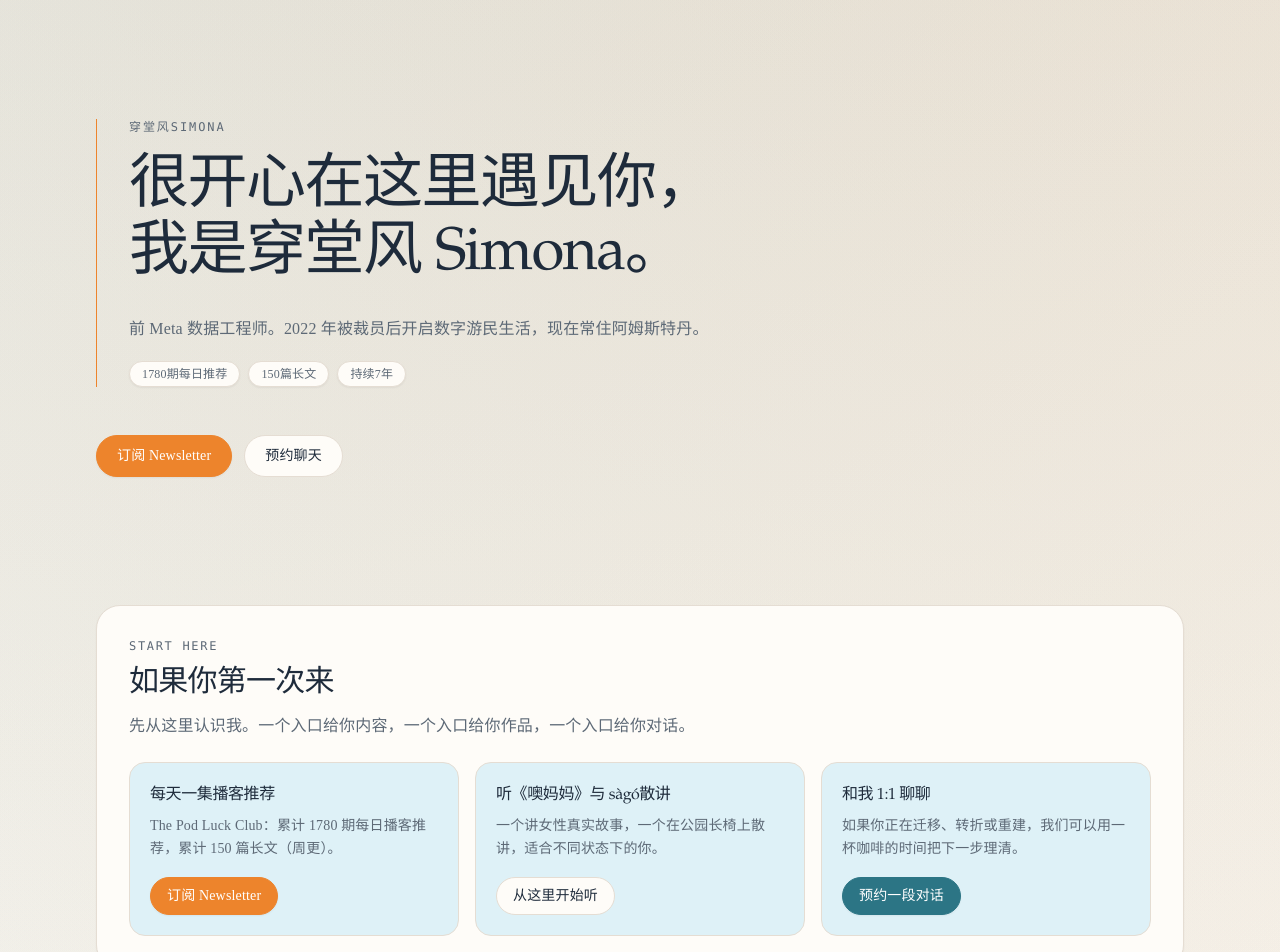
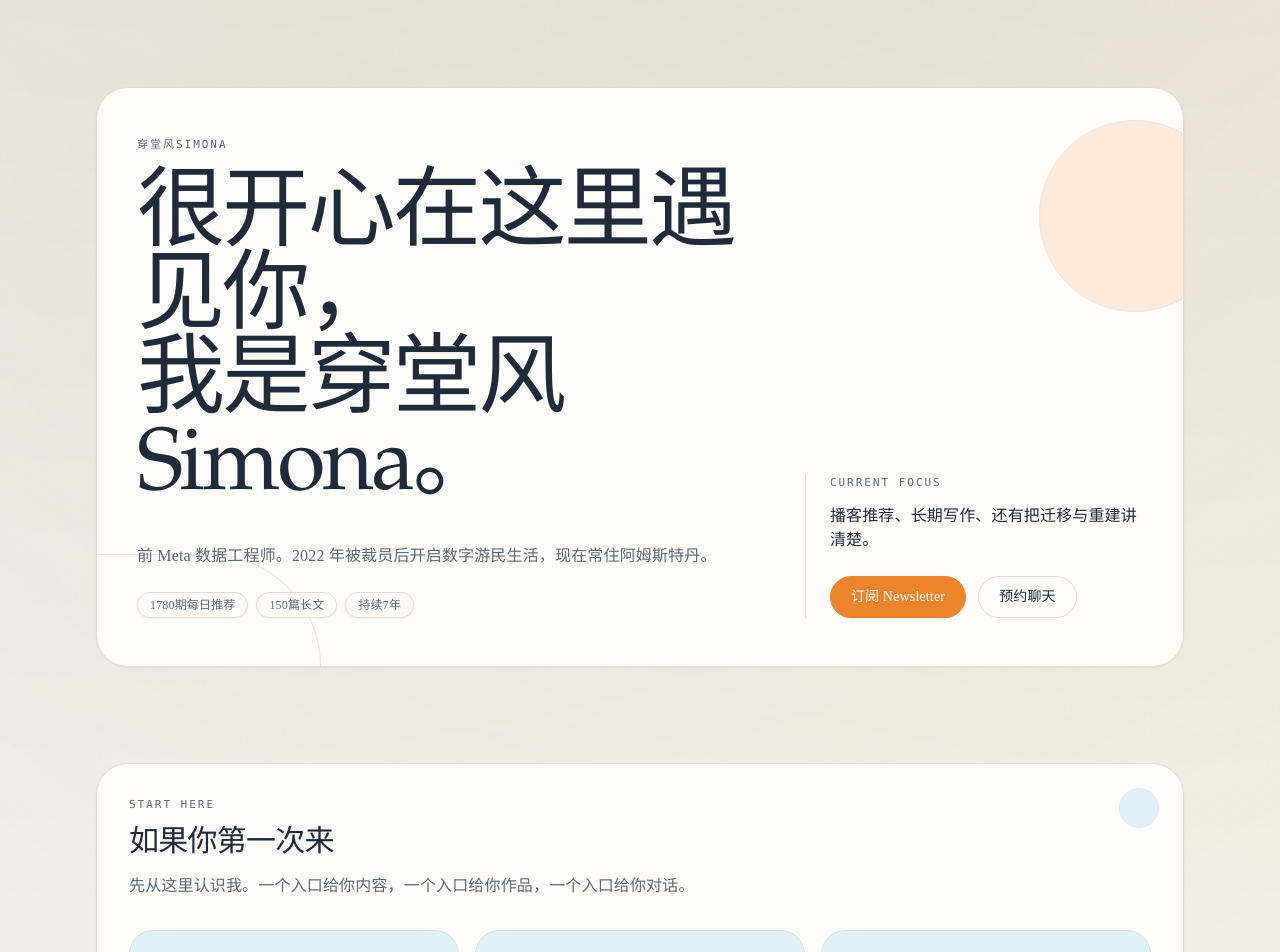
Before and after one commit to bluebluegrass/simona, a Next.js app: page / in a window 1280 px wide. Shown: the part 80-1032 px from the top of the page. Built offline with nearby package versions, Linux system fonts and the light colour scheme.

Commit message:
Give homepage a bolder editorial cover treatment

```diff
--- a/app/globals.css
+++ b/app/globals.css
@@ -68,6 +68,14 @@ a:hover {
   .btn-secondary {
     @apply rounded-full border border-border bg-card px-5 py-2.5 text-sm text-ink no-underline transition-[background-color,border-color,transform,box-shadow] hover:-translate-y-0.5 hover:bg-surface hover:no-underline hover:shadow-sm focus-visible:outline-none;
   }
+
+  .editorial-panel {
+    @apply relative overflow-hidden rounded-[2rem] border border-border bg-card shadow-sm;
+  }
+
+  .editorial-kicker {
+    @apply font-mono text-[11px] uppercase tracking-[0.18em] text-muted;
+  }
 }
 
 h1,
@@ -80,3 +88,21 @@ h3 {
 ::selection {
   background: color-mix(in srgb, var(--color-podluck) 24%, white);
 }
+
+.grain-overlay {
+  position: relative;
+}
+
+.grain-overlay::before {
+  content: "";
+  position: absolute;
+  inset: 0;
+  pointer-events: none;
+  opacity: 0.12;
+  background-image:
+    radial-gradient(circle at 20% 20%, rgba(0, 0, 0, 0.05) 0.5px, transparent 0.8px),
+    radial-gradient(circle at 80% 35%, rgba(0, 0, 0, 0.04) 0.5px, transparent 0.8px),
+    radial-gradient(circle at 40% 80%, rgba(0, 0, 0, 0.04) 0.5px, transparent 0.8px);
+  background-size: 18px 18px, 24px 24px, 20px 20px;
+  mix-blend-mode: multiply;
+}
--- a/app/page.tsx
+++ b/app/page.tsx
@@ -32,14 +32,21 @@ export default function HomePage() {
       <Hero />
       <section className="pb-8 md:pb-12">
         <div className="mx-auto max-w-6xl px-5 md:px-8">
-          <article className="rounded-3xl border border-border bg-card p-6 md:p-8 shadow-sm">
-            <p className="font-mono text-xs uppercase tracking-[0.14em] text-muted">Start Here</p>
+          <article className="editorial-panel bg-card px-6 py-7 md:px-8 md:py-8">
+            <div
+              aria-hidden="true"
+              className="absolute right-6 top-6 h-10 w-10 rounded-full border border-accent/30 bg-accent-soft"
+            />
+            <p className="editorial-kicker relative z-10">Start Here</p>
             <h2 className="mt-3 text-2xl font-medium tracking-tight text-ink md:text-3xl">{helpHub.title}</h2>
             <p className="mt-3 max-w-3xl text-sm leading-relaxed text-muted md:text-base">{helpHub.intro}</p>
 
-            <div className="mt-6 grid gap-4 md:grid-cols-3">
+            <div className="mt-8 grid gap-4 md:grid-cols-3">
               {helpHub.items.map((item) => (
-                <article key={item.title} className="rounded-2xl border border-border bg-accent-soft p-5 transition-shadow hover:shadow-sm">
+                <article
+                  key={item.title}
+                  className="rounded-[1.5rem] border border-border bg-accent-soft p-5 transition-[transform,box-shadow,background-color] hover:-translate-y-1 hover:shadow-md"
+                >
                   <h3 className="text-base font-medium tracking-tight text-ink">{item.title}</h3>
                   <p className="mt-2 text-sm leading-relaxed text-muted">{item.description}</p>
                   <a
@@ -62,10 +69,10 @@ export default function HomePage() {
       {featuredIssue ? (
         <section className="pb-8 md:pb-12">
           <div className="mx-auto max-w-6xl px-5 md:px-8">
-            <article className="rounded-3xl border border-border bg-podluck-soft p-6 md:p-8 shadow-sm">
+            <article className="editorial-panel bg-podluck-soft px-6 py-7 md:px-8 md:py-8">
               <div className="grid gap-6 md:grid-cols-[1.2fr_0.8fr] md:items-start">
                 <div>
-                  <p className="font-mono text-xs uppercase tracking-[0.14em] text-muted">Newsletter</p>
+                  <p className="editorial-kicker">Newsletter</p>
                   <h2 className="mt-3 text-2xl font-medium tracking-tight text-ink md:text-3xl">{newsletter.homepagePitch.title}</h2>
                   <p className="mt-3 max-w-3xl text-sm leading-relaxed text-muted md:text-base">{newsletter.homepagePitch.description}</p>
                   <p className="mt-4 text-sm text-ink">{newsletter.homepagePitch.proof}</p>
@@ -83,7 +90,7 @@ export default function HomePage() {
                     </a>
                   </div>
                 </div>
-                <article className="rounded-2xl border border-border bg-card p-5">
+                <article className="rounded-[1.5rem] border border-border bg-card p-5 shadow-sm">
                   <p className="text-xs text-muted">{toDateLabel(featuredIssue.date)}</p>
                   <h3 className="mt-2 text-base font-medium text-ink">{featuredIssue.title}</h3>
                   <p className="mt-2 text-sm leading-relaxed text-muted [display:-webkit-box] [-webkit-box-orient:vertical] [-webkit-line-clamp:3] overflow-hidden">
@@ -98,8 +105,8 @@ export default function HomePage() {
 
       <section className="pb-8 md:pb-12">
         <div className="mx-auto max-w-6xl px-5 md:px-8">
-          <article className="rounded-3xl border border-border bg-card p-6 md:p-8 shadow-sm">
-            <p className="font-mono text-xs uppercase tracking-[0.14em] text-muted">By Topic</p>
+          <article className="editorial-panel bg-card px-6 py-7 md:px-8 md:py-8">
+            <p className="editorial-kicker">By Topic</p>
             <h2 className="mt-3 text-2xl font-medium tracking-tight text-ink md:text-3xl">{homeExplore.title}</h2>
             <p className="mt-3 text-sm leading-relaxed text-muted md:text-base">{homeExplore.intro}</p>
             <div className="mt-5 flex flex-wrap gap-2.5">
--- a/components/Hero.tsx
+++ b/components/Hero.tsx
@@ -5,19 +5,30 @@ export default function Hero() {
   const { hero } = siteData;
 
   return (
-    <section className="py-24 md:py-32">
+    <section className="py-16 md:py-24">
       <div className="mx-auto max-w-6xl px-5 md:px-8">
-        <div className="max-w-4xl border-l border-podluck pl-5 md:pl-8">
-          <p className="font-mono text-xs uppercase tracking-[0.16em] text-muted">{siteData.meta.siteName}</p>
-          <h1 className="mt-5 max-w-3xl text-4xl font-medium tracking-tight text-ink md:text-6xl">
+        <div className="editorial-panel grain-overlay px-6 py-8 md:px-10 md:py-12">
+          <div
+            aria-hidden="true"
+            className="absolute -right-12 top-8 h-32 w-32 rounded-full border border-podluck/40 bg-podluck-soft md:h-48 md:w-48"
+          />
+          <div
+            aria-hidden="true"
+            className="absolute bottom-0 left-0 h-20 w-40 rounded-tr-full border-t border-r border-accent/20 bg-accent-soft/70 md:h-28 md:w-56"
+          />
+
+          <div className="relative grid gap-10 md:grid-cols-[1.3fr_0.7fr] md:items-end">
+            <div>
+              <p className="editorial-kicker">{siteData.meta.siteName}</p>
+              <h1 className="mt-6 max-w-4xl text-5xl font-medium tracking-[-0.03em] text-ink md:text-7xl lg:text-[5.5rem]">
                 {hero.titleLines.map((line) => (
-              <span key={line} className="block leading-tight md:leading-[1.12]">
+                  <span key={line} className="block leading-[0.95]">
                     {line}
                   </span>
                 ))}
               </h1>
-          <p className="mt-7 max-w-2xl text-sm leading-relaxed text-muted md:text-base">{hero.subtitle}</p>
-          <div className="mt-5 flex flex-wrap gap-2">
+              <p className="mt-8 max-w-2xl text-sm leading-relaxed text-muted md:text-base">{hero.subtitle}</p>
+              <div className="mt-6 flex flex-wrap gap-2">
                 {hero.proofBadges.map((badge) => (
                   <span key={badge} className="rounded-full border border-border bg-card px-3 py-1 text-xs text-muted shadow-sm">
                     {badge}
@@ -25,7 +36,13 @@ export default function Hero() {
                 ))}
               </div>
             </div>
-        <div className="mt-12 flex flex-wrap gap-3">
+
+            <div className="relative z-10 border-t border-border pt-5 md:border-l md:border-t-0 md:pl-6 md:pt-0">
+              <p className="editorial-kicker">Current Focus</p>
+              <p className="mt-3 text-sm leading-relaxed text-ink md:text-base">
+                播客推荐、长期写作、还有把迁移与重建讲清楚。
+              </p>
+              <div className="mt-6 flex flex-wrap gap-3">
                 <Link href={hero.primaryCta.href} className="btn-newsletter">
                   {hero.primaryCta.label}
                 </Link>
@@ -34,6 +51,9 @@ export default function Hero() {
                 </Link>
               </div>
             </div>
+          </div>
+        </div>
+      </div>
     </section>
   );
 }
```
Lines whose indentation alone changed are shown as unchanged.
